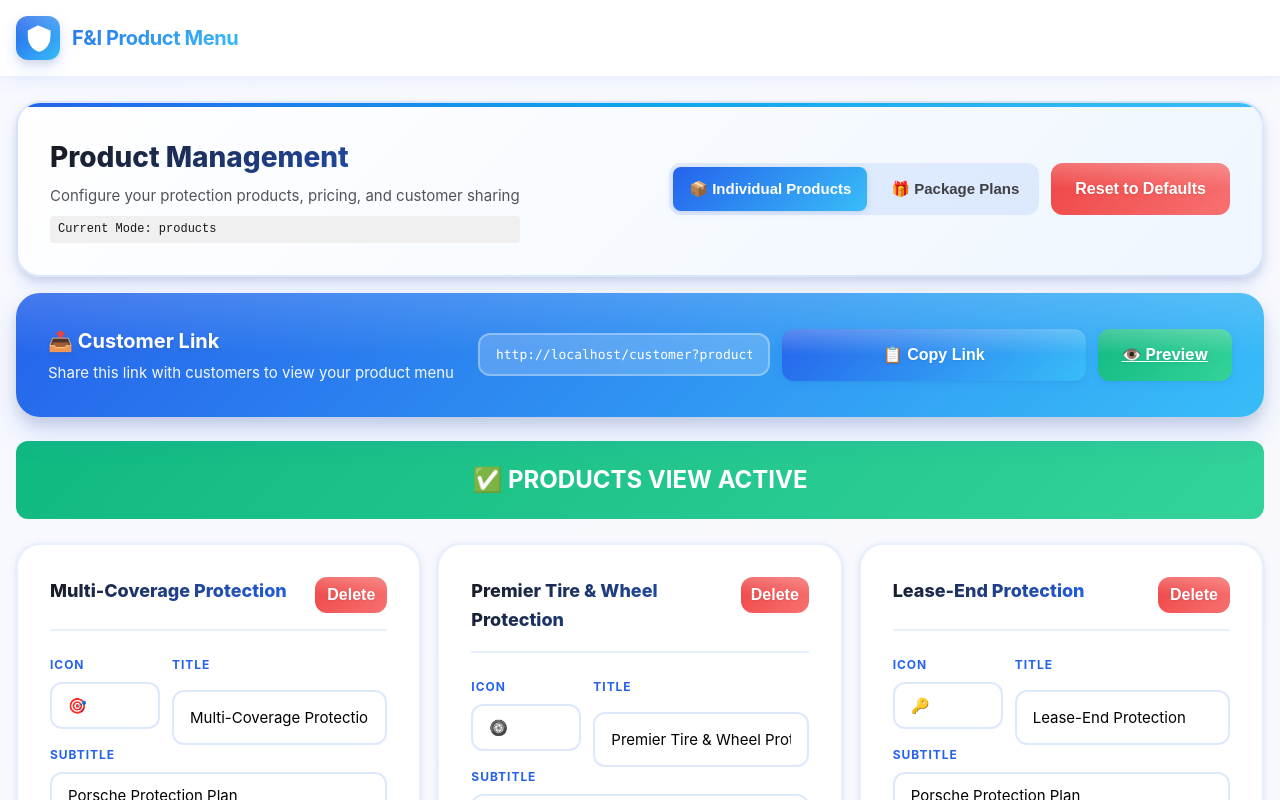
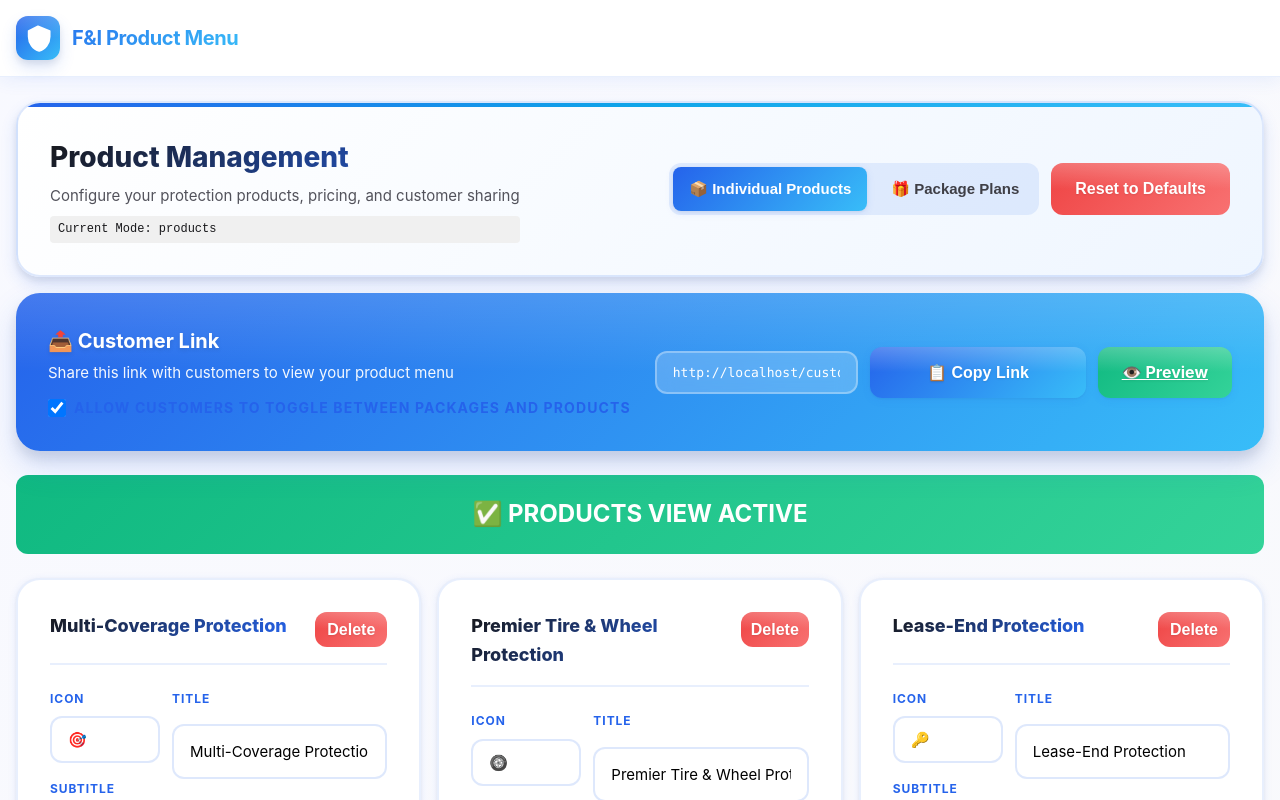
Before and after one commit to RickD724/fni, a Next.js app: page /admin in a window 1280 px wide. Shown: the top 800 px of the page. Built offline with nearby package versions, Linux system fonts and the light colour scheme.

Commit message:
Add files via upload

```diff
--- a/app/components/FiMenuApp.tsx
+++ b/app/components/FiMenuApp.tsx
@@ -136,10 +136,10 @@ const DEFAULT_PACKAGES: Package[] = [
   },
 ];
 
-// Compressed URL encoding - much shorter URLs!
+// Enhanced URL encoding - creates SHORT lowercase URLs
 function compressAndEncode(obj: unknown): string {
   const json = JSON.stringify(obj);
-  // Use shorter field names to reduce size
+  // More aggressive field name compression
   const compressed = json
     .replace(/"id":/g, '"i":')
     .replace(/"icon":/g, '"c":')
@@ -147,17 +147,31 @@ function compressAndEncode(obj: unknown): string {
     .replace(/"subtitle":/g, '"s":')
     .replace(/"description":/g, '"d":')
     .replace(/"price":/g, '"p":')
-    .replace(/"link":/g, '"l":');
+    .replace(/"link":/g, '"l":')
+    // Remove unnecessary whitespace
+    .replace(/\s+/g, ' ')
+    .trim();
 
-  const b64 = btoa(encodeURIComponent(compressed));
-  return b64.replaceAll("+", "-").replaceAll("/", "_").replaceAll("=", "");
+  // Convert to base64 and make URL-safe and lowercase
+  const b64 = btoa(encodeURIComponent(compressed))
+    .replace(/\+/g, '-')
+    .replace(/\//g, '_')
+    .replace(/=/g, '')
+    .toLowerCase(); // All lowercase!
+
+  return b64;
 }
 
 function decompressAndDecode<T>(str: string): T | null {
   try {
-    let s = str.replaceAll("-", "+").replaceAll("_", "/");
+    // Handle lowercase input
+    let s = str
+      .replace(/-/g, '+')
+      .replace(/_/g, '/');
+
     const pad = s.length % 4;
-    if (pad) s += "=".repeat(4 - pad);
+    if (pad) s += '='.repeat(4 - pad);
+
     const compressed = decodeURIComponent(atob(s));
     // Restore original field names
     const json = compressed
@@ -198,6 +212,7 @@ export default function FiMenuApp({ mode }: { mode: Mode }) {
   const [products, setProducts] = useState<Product[]>(DEFAULT_PRODUCTS);
   const [packages, setPackages] = useState<Package[]>(DEFAULT_PACKAGES);
   const [viewMode, setViewMode] = useState<'products' | 'packages'>('products');
+  const [showPackageToggleToCustomers, setShowPackageToggleToCustomers] = useState(true);
   const [selected, setSelected] = useState<Set<string>>(new Set());
   const [toast, setToast] = useState<string | null>(null);
   const [showMobileSummary, setShowMobileSummary] = useState(false);
@@ -281,6 +296,12 @@ export default function FiMenuApp({ mode }: { mode: Mode }) {
       } catch {}
     }
 
+    // Load customer toggle visibility setting
+    const savedToggleSetting = window.localStorage.getItem("fi_show_package_toggle");
+    if (savedToggleSetting !== null) {
+      setShowPackageToggleToCustomers(savedToggleSetting === "true");
+    }
+
     if (urlSelections) {
       const decodedSel = decompressAndDecode<string[]>(urlSelections);
       if (decodedSel && Array.isArray(decodedSel)) {
@@ -302,6 +323,13 @@ export default function FiMenuApp({ mode }: { mode: Mode }) {
     if (!isAdmin) return;
     window.localStorage.setItem("fi_packages_v1", JSON.stringify(packages));
   }, [packages, isAdmin]);
+
+  // Save customer toggle visibility setting
+  useEffect(() => {
+    if (typeof window === "undefined") return;
+    if (!isAdmin) return;
+    window.localStorage.setItem("fi_show_package_toggle", String(showPackageToggleToCustomers));
+  }, [showPackageToggleToCustomers, isAdmin]);
 
   const customerBaseUrl = useMemo(() => {
     if (typeof window === "undefined") return "";
@@ -443,7 +471,8 @@ export default function FiMenuApp({ mode }: { mode: Mode }) {
                 Choose from our comprehensive suite of protection products designed to safeguard your investment. Select the coverage that matches your needs, and share your personalized package with your advisor for seamless processing.
               </p>
 
-              {/* Customer View Mode Toggle */}
+              {/* Customer View Mode Toggle - only show if enabled */}
+              {showPackageToggleToCustomers && (
                 <div className="customerViewToggle">
                   <button
                     className={`customerViewBtn ${viewMode === 'packages' ? 'active' : ''}`}
@@ -458,6 +487,7 @@ export default function FiMenuApp({ mode }: { mode: Mode }) {
                     📦 Individual Products
                   </button>
                 </div>
+              )}
             </div>
 
             <div className="share">
@@ -658,6 +688,20 @@ export default function FiMenuApp({ mode }: { mode: Mode }) {
                 <div className="adminShareLeft">
                   <h3>📤 Customer Link</h3>
                   <p>Share this link with customers to view your product menu</p>
+
+                  {/* Control customer toggle visibility */}
+                  <div style={{ marginTop: 'var(--spacing-md)', display: 'flex', alignItems: 'center', gap: 'var(--spacing-sm)' }}>
+                    <input
+                      type="checkbox"
+                      id="showPackageToggle"
+                      checked={showPackageToggleToCustomers}
+                      onChange={(e) => setShowPackageToggleToCustomers(e.target.checked)}
+                      style={{ width: '18px', height: '18px', cursor: 'pointer' }}
+                    />
+                    <label htmlFor="showPackageToggle" style={{ cursor: 'pointer', fontSize: '14px' }}>
+                      Allow customers to toggle between Packages and Products
+                    </label>
+                  </div>
                 </div>
                 <div className="adminShareActions">
                   <input className="adminShareInput" readOnly value={adminShareUrl} onFocus={(e) => e.currentTarget.select()} />
```
Lines whose indentation alone changed are shown as unchanged.
